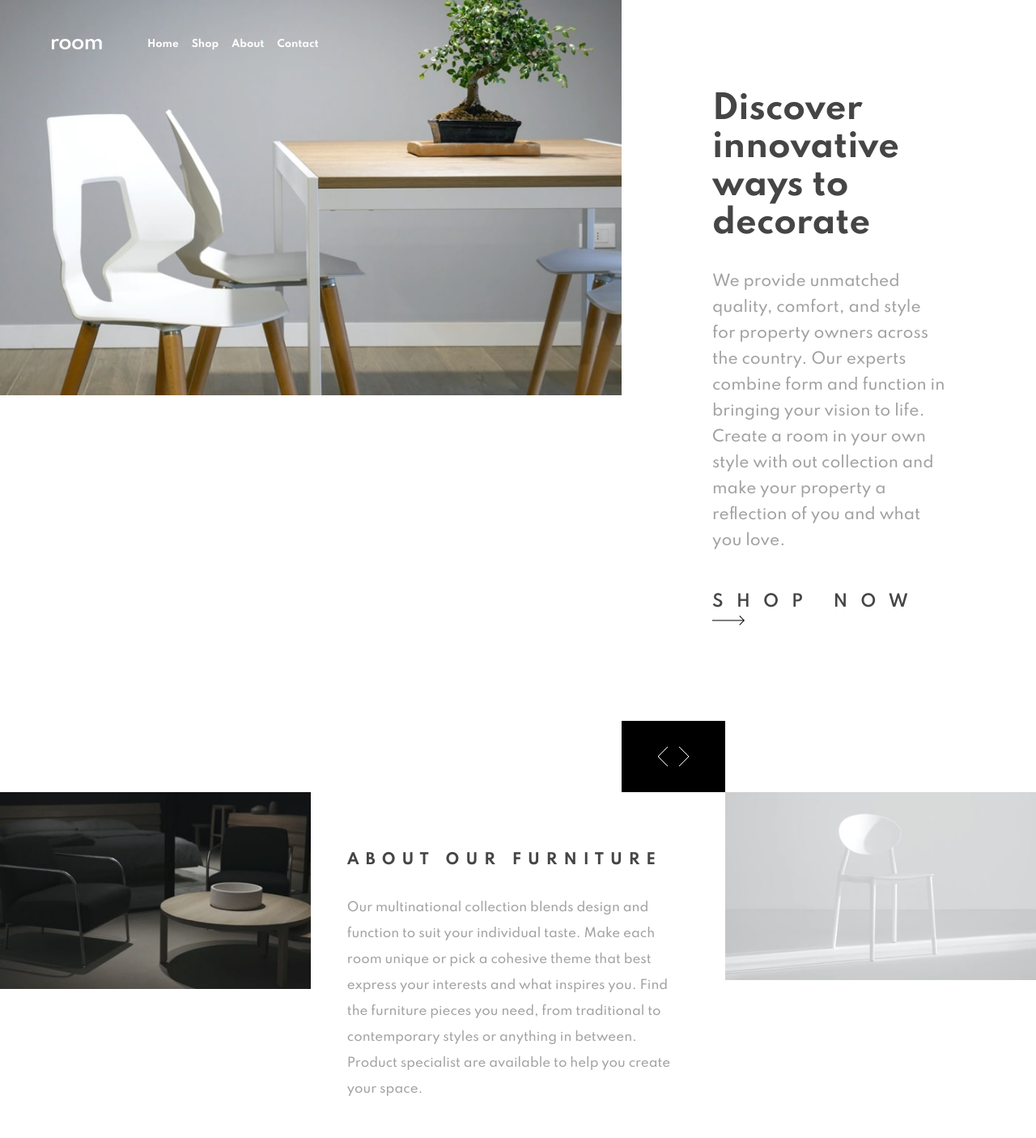
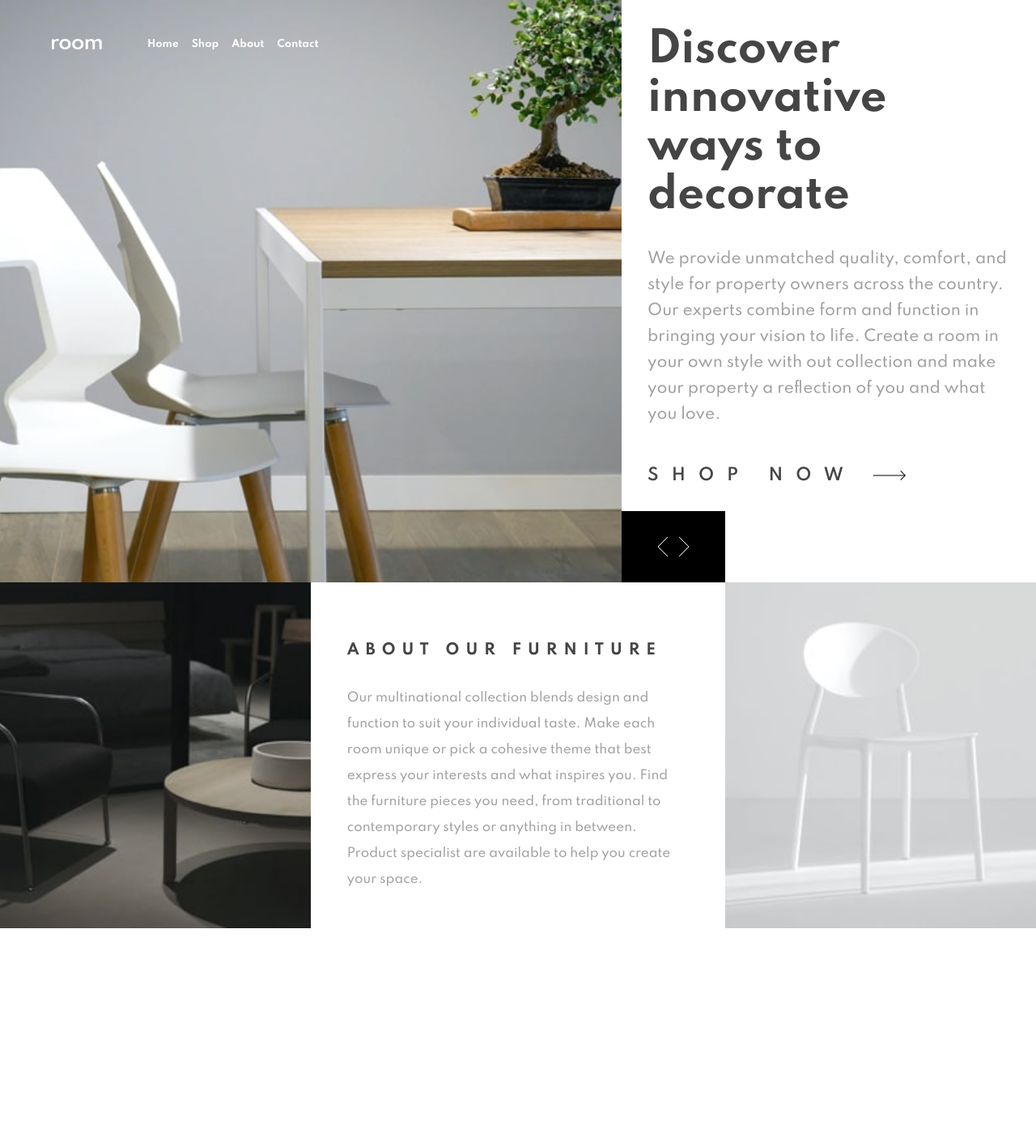
Before and after one commit to SunitaHosur/room-homepage-master, a plain HTML site: page index.html in a window 1280 px wide. Shown: the whole page at 81% size. After the commit the page ends 1146 px from the top, so only its background shows below. Drawn offline with Linux system fonts and the light colour scheme.

Commit message:
room home page

```diff
--- a/style.css
+++ b/style.css
@@ -30,16 +30,7 @@ header{
     display: flex;
     flex-direction: row;
 }
-.hamburger{
-    display: none;
-}
-.img{
-    display: none;
-}
-.img-1{
-    display: none;
-}
-.img-2{
+.img, .img-1, .img-2, .hamburger{
     display: none;
 }
 /* header right part */
@@ -47,7 +38,8 @@ header{
     width: 60%;
     background-image: url(./images/desktop-image-hero-1.jpg);
     background-repeat: no-repeat;
-    background-size: 100% auto;
+    background-size: cover;
+    background-position: 50% 50%;
 }
 .logo{
     padding-right: 3rem;
@@ -79,12 +71,12 @@ nav ul li a{
     width: 40%;
 }
 .heading-right-1{
-    padding: 7rem;
+    padding: 2rem;
 }
 .right-heading{
     font-family: 'Spartan';
     font-weight: 700;
-    font-size: 20px;
+    font-size: 1.6rem;
     color: var(--Very-Dark-Gray);
 }
 .right-para-1{
@@ -120,8 +112,9 @@ nav ul li a{
 .content-imgae-1{
     background-image: url(./images/image-about-dark.jpg);
     background-repeat: no-repeat;
-    background-size: 100% auto;
+    background-size: cover;
     width: 30%;
+    background-position: 50% 50%;
 }
 .content{
     padding: 2.8rem;
@@ -146,8 +139,9 @@ nav ul li a{
 .content-imgae-2{
      background-image: url(./images/image-about-light.jpg);
     background-repeat: no-repeat;
-    background-size: 100% auto;
+    background-size: cover;
     width: 30%;
+    background-position: 50% 50%;
 }
 /* media query */
 /* media query */
```
Also changed, not shown: index.html (+0 -1 lines).
